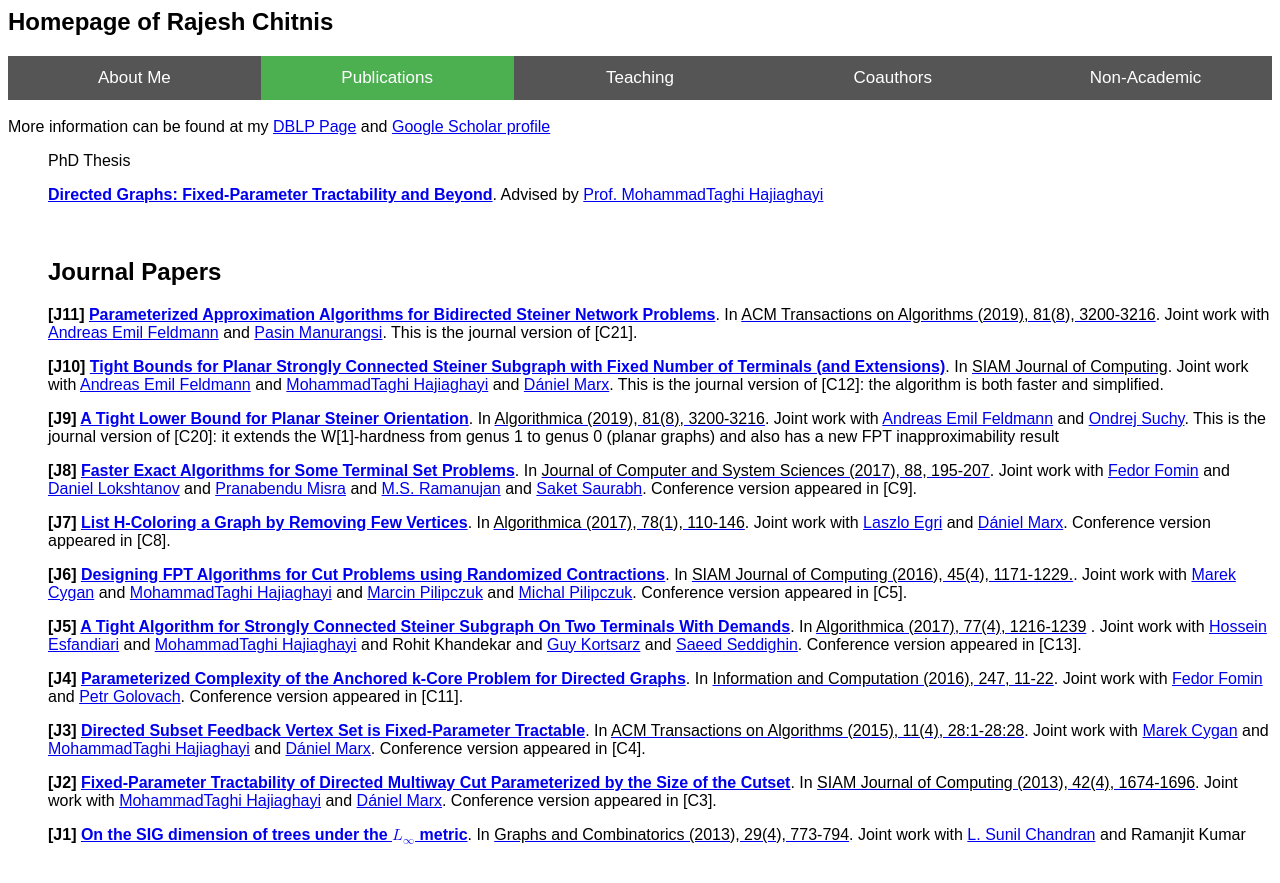
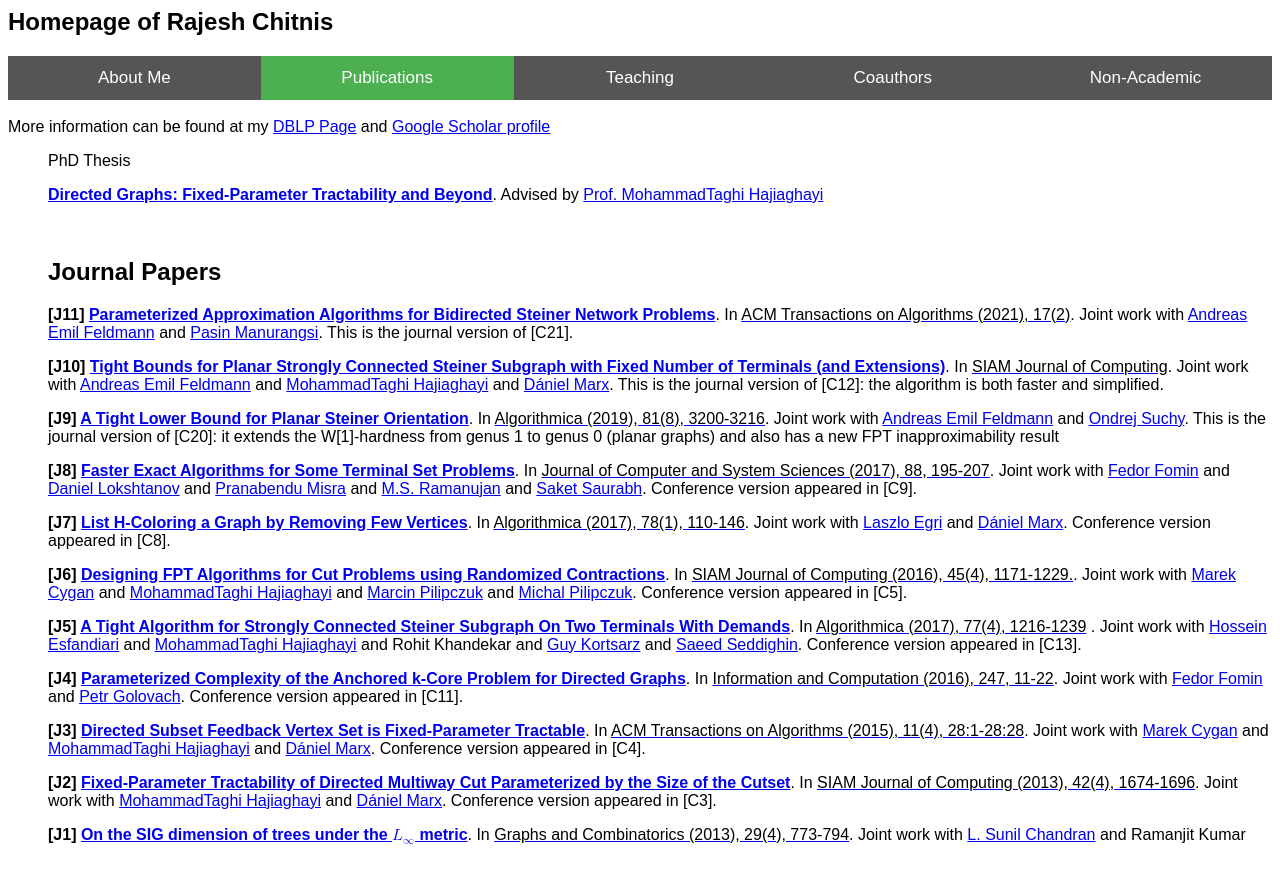
Before and after one commit to rajeshchitnis/rajeshchitnis.github.io, a Jekyll site: the page publications.html, which Jekyll copies as it is, in a window 1280 px wide and 900 px high. Shown: the top 883 px of the window. Built offline with Jekyll 4.4.1, drawn with Linux system fonts in a browser that asks for light colours.

Commit message:
Update publications.html

```diff
--- a/publications.html
+++ b/publications.html
@@ -104,7 +104,7 @@ More information can be found at my <a href="http://www.informatik.uni-trier.de/
 <h2>Journal Papers
 </h2>
 
-<p class="p7"><font color = "black"><b>[J11] <a href="https://dl.acm.org/doi/10.1145/3447584">Parameterized Approximation Algorithms for Bidirected Steiner Network Problems</a></b>. In <a href="https://dl.acm.org/doi/10.1145/3447584"><FONT COLOR=black>ACM Transactions on Algorithms (2019), 81(8), 3200-3216</a>. Joint work with <a href="https://sites.google.com/site/aefeldmann/home">Andreas Emil Feldmann</a> and <a href="https://pasin30055.github.io/">Pasin Manurangsi</a>. This is the journal version of [C21].</p>
+<p class="p7"><font color = "black"><b>[J11] <a href="https://dl.acm.org/doi/10.1145/3447584">Parameterized Approximation Algorithms for Bidirected Steiner Network Problems</a></b>. In <a href="https://dl.acm.org/doi/10.1145/3447584"><FONT COLOR=black>ACM Transactions on Algorithms (2021), 17(2)</a>. Joint work with <a href="https://sites.google.com/site/aefeldmann/home">Andreas Emil Feldmann</a> and <a href="https://pasin30055.github.io/">Pasin Manurangsi</a>. This is the journal version of [C21].</p>
 <p class="p3"></p>
 
 <p class="p7"><font color = "black"><b>[J10] <a href="https://arxiv.org/abs/1911.13161"> Tight Bounds for Planar Strongly Connected Steiner Subgraph with Fixed Number of Terminals (and Extensions)</a></b>. In <a href="https://www.siam.org/publications/journals/siam-journal-on-computing-sicomp"><FONT COLOR=black>SIAM Journal of Computing</a>. Joint work with <a href="https://sites.google.com/site/aefeldmann/home">Andreas Emil Feldmann</a> and <a href="http://www.cs.umd.edu/~hajiagha/">MohammadTaghi Hajiaghayi</a> and <a href="http://www.cs.bme.hu/~dmarx/">D&aacute;niel Marx</a>. This is the journal version of [C12]: the algorithm is both faster and simplified.</p>
```
